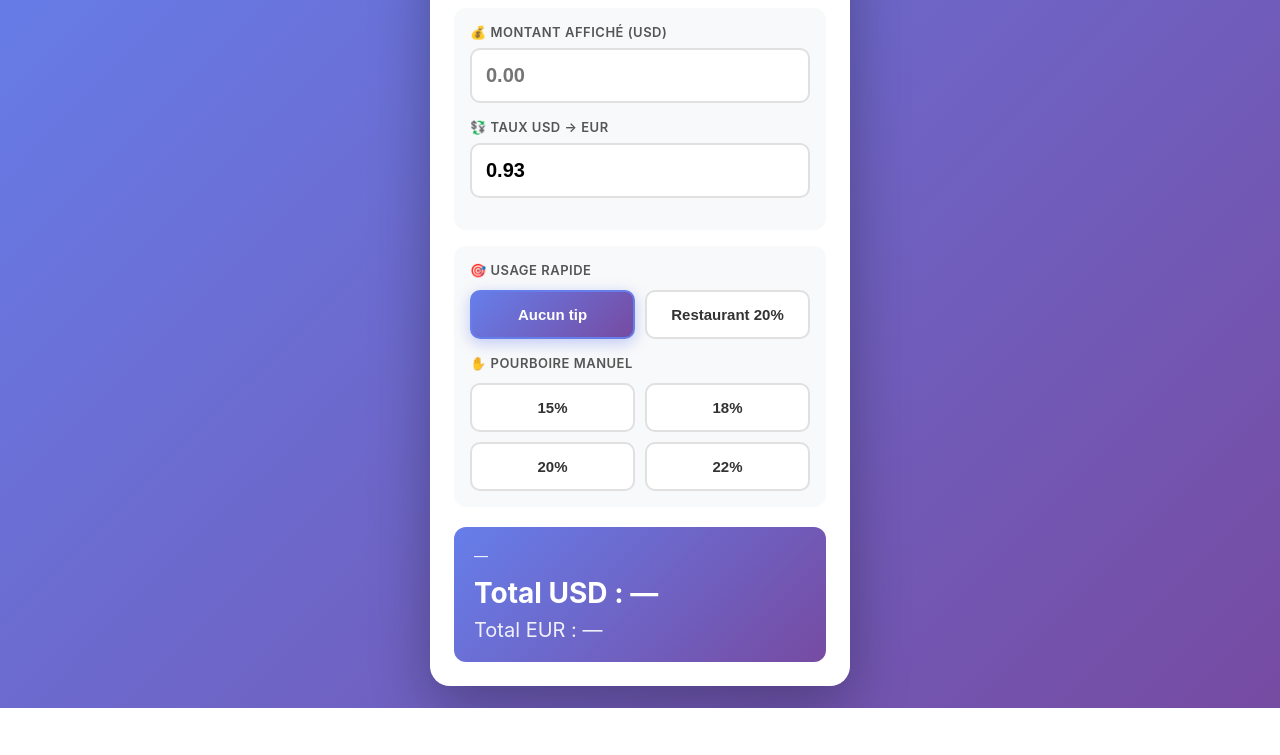
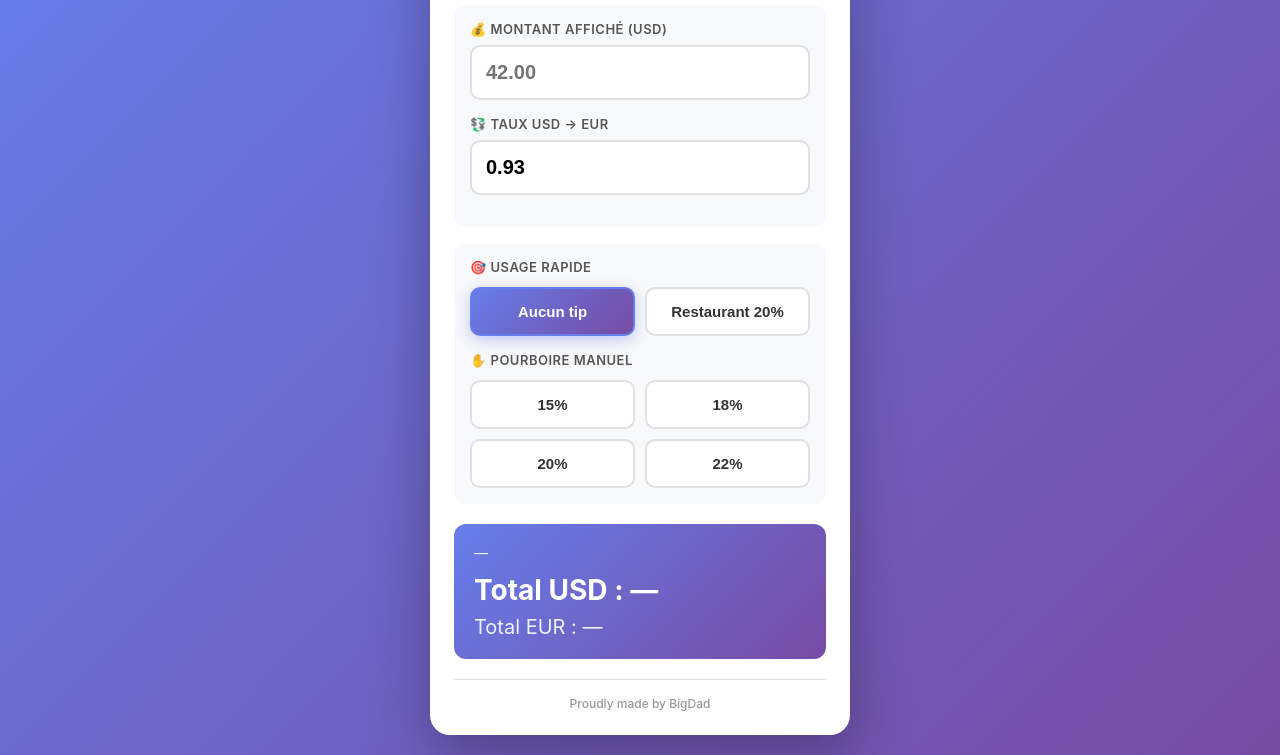
Before and after one commit to Mamak57/nyc-trip, a plain HTML site: page index.html in a window 1280 px wide. Shown: the part 92-847 px from the top of the page. Before the commit the page ends 800 px from the top, so only its background shows below. Drawn offline with Linux system fonts and the light colour scheme.

Commit message:
Update index.html

```diff
--- a/index.html
+++ b/index.html
@@ -140,6 +140,16 @@
       font-size: 20px;
       opacity: 0.9;
     }
+
+    .footer {
+      text-align: center;
+      margin-top: 20px;
+      padding-top: 16px;
+      border-top: 1px solid #e0e0e0;
+      color: #999;
+      font-size: 12px;
+      font-weight: 500;
+    }
   </style>
 </head>
 
@@ -151,7 +161,7 @@
     <div class="card">
       <div class="input-group">
         <label>💰 Montant affiché (USD)</label>
-        <input type="number" id="amount" placeholder="0.00" step="0.01">
+        <input type="number" id="amount" placeholder="42.00" step="0.01">
       </div>
 
       <div class="input-group">
@@ -180,6 +190,10 @@
       <div class="details" id="details">—</div>
       <div class="total-usd" id="total-usd">Total USD : —</div>
       <div class="total-eur" id="total-eur">Total EUR : —</div>
+    </div>
+
+    <div class="footer">
+      Proudly made by BigDad
     </div>
   </div>
 
```
